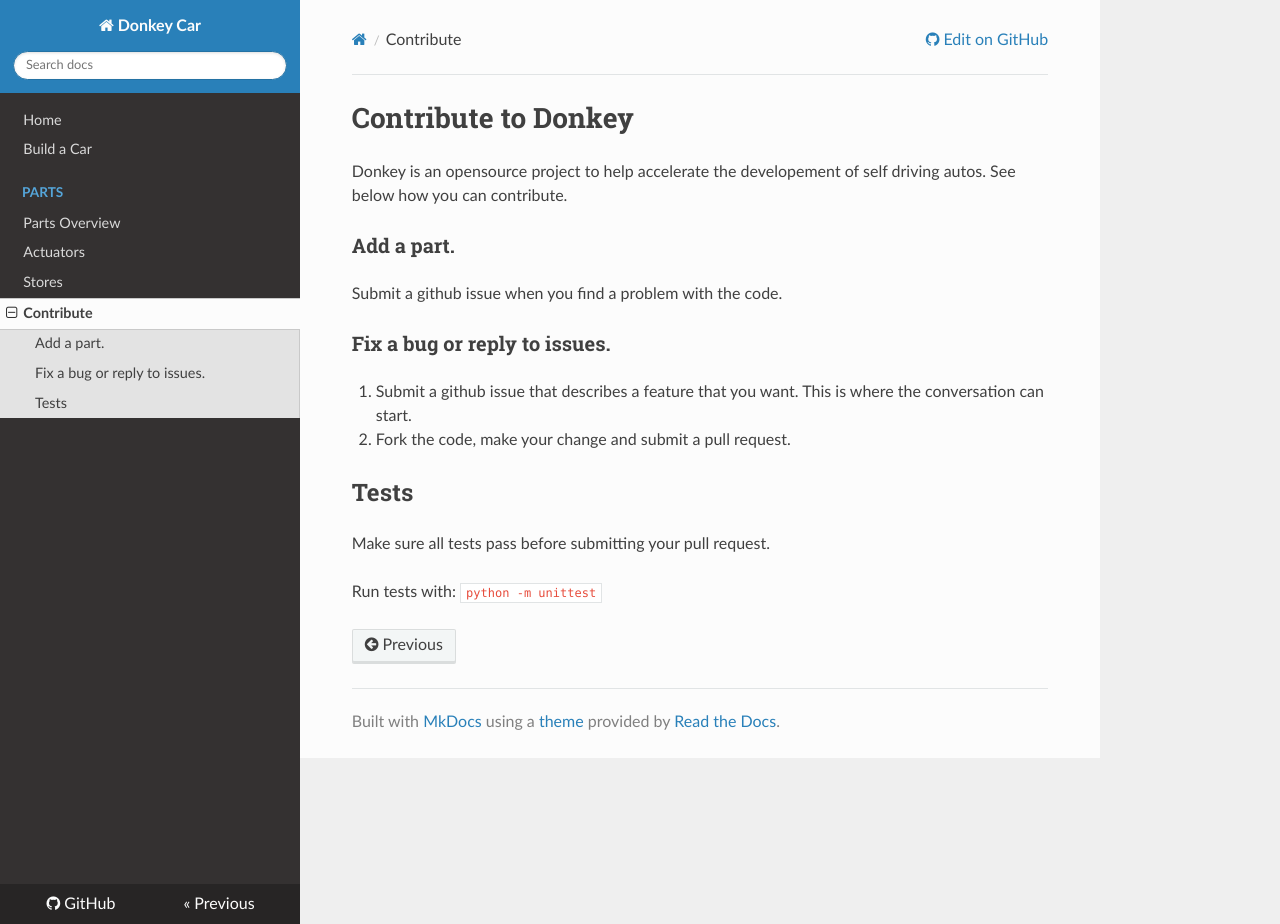
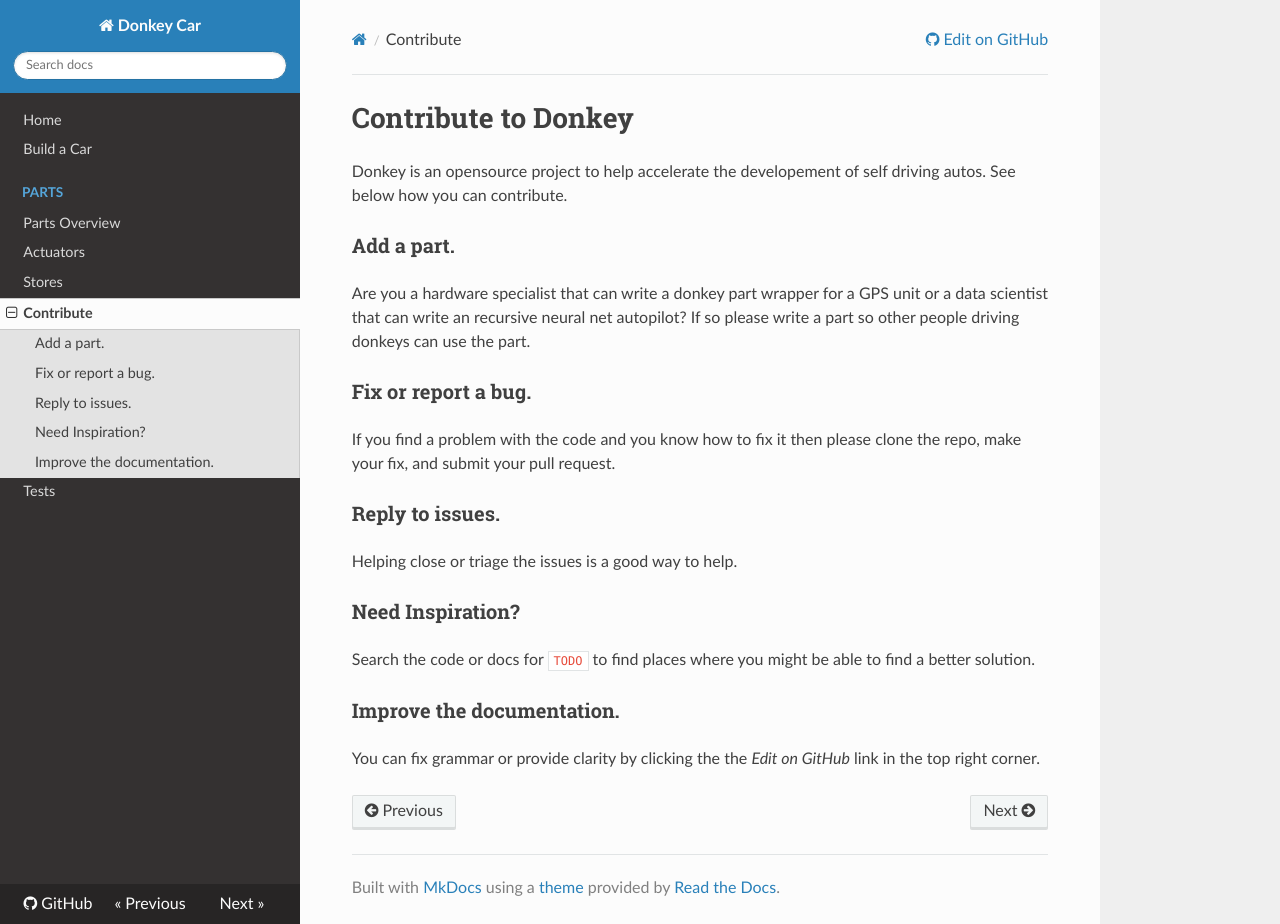
Before and after one commit to autorope/donkeycar, an MkDocs documentation site: the page built from docs/contribute.md, in a window 1280 px wide and 924 px high. Built offline with MkDocs 1.6.1, drawn with Linux system fonts in a browser that asks for light colours; nearby versions of some CDN libraries; old or Windows-style settings are respelled for this version of MkDocs.

Commit message:
add tests and docs

```diff
--- a/docs/contribute.md
+++ b/docs/contribute.md
@@ -4,16 +4,22 @@
 self driving autos. See below how you can contribute.
 
 ### Add a part.
-Submit a github issue when you find a problem with the code.
+Are you a hardware specialist that can write a donkey part wrapper for a
+GPS unit or a data scientist that can write an recursive neural net autopilot?
+If so please write a part so other people driving donkeys can use the part.
 
-### Fix a bug or reply to issues.
+### Fix or report a bug.
+If you find a problem with the code and you know how to fix it then please
+clone the repo, make your fix, and submit your pull request.
 
-2. Submit a github issue that describes a feature that you want. This is where the conversation can start.
-3. Fork the code, make your change and submit a pull request.
+### Reply to issues.
+Helping close or triage the issues is a good way to help.
 
 
+### Need Inspiration?
+Search the code or docs for `TODO` to find places where you might be able
+to find a better solution.
 
-## Tests
-Make sure all tests pass before submitting your pull request.
-
-Run tests with: `python -m unittest`
+### Improve the documentation.
+You can fix grammar or provide clarity by clicking the the *Edit on GitHub*
+link in the top right corner.
--- a/mkdocs.yml
+++ b/mkdocs.yml
@@ -15,3 +15,4 @@
         - 'Actuators': actuators.md
         - 'Stores': stores.md
     - Contribute : contribute.md
+    - Tests : tests.md
```
Also changed, not shown: docs/README.md (added, +12 -0 lines), docs/tests.md (+6 -2 lines), 3 other files.
